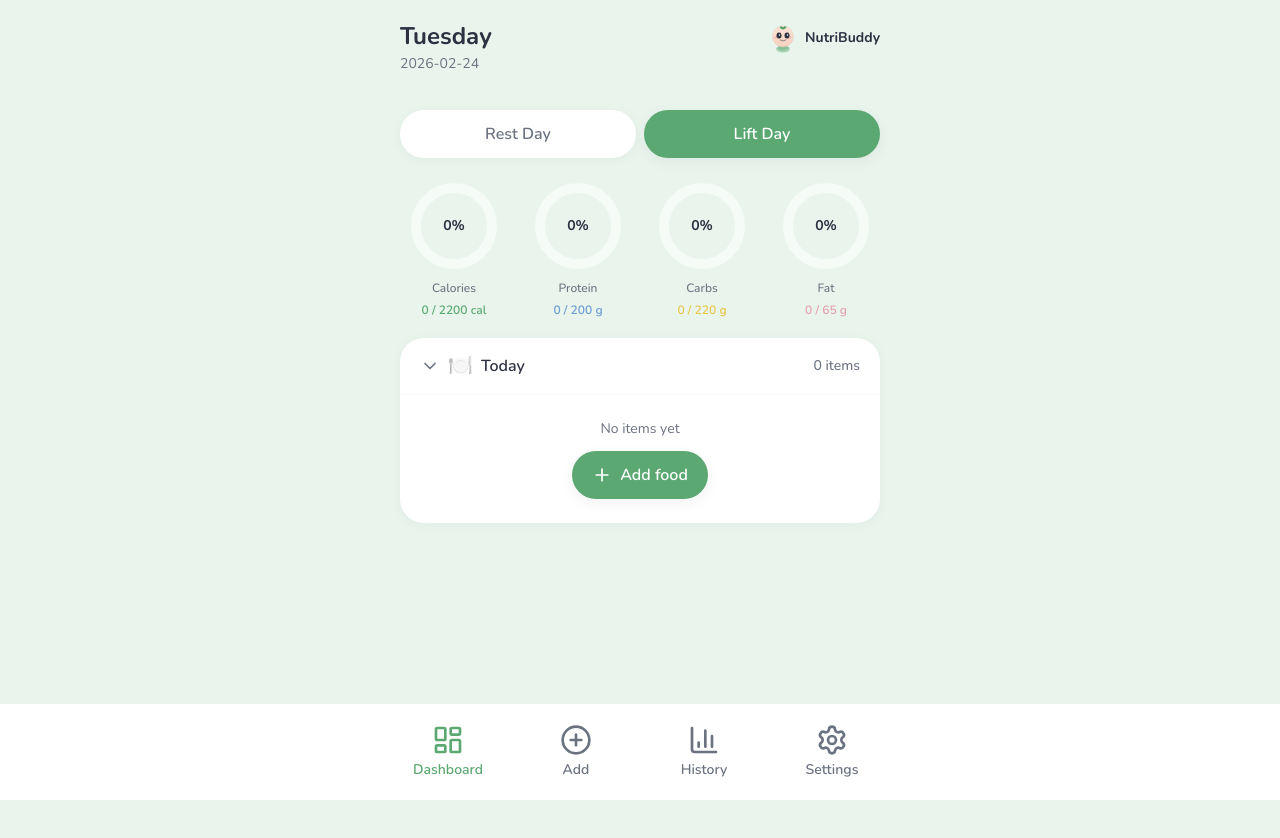
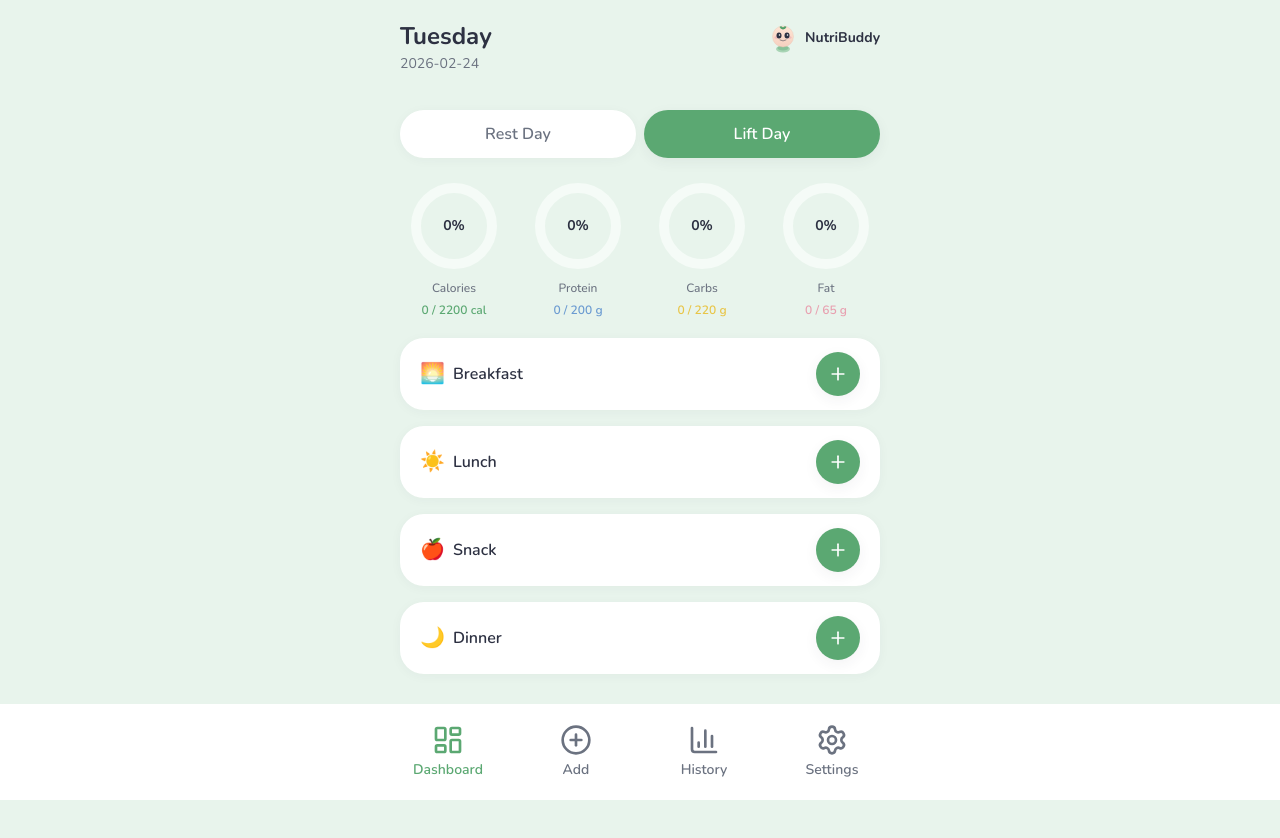
Before and after one commit to DrivenMadness/macro-tracker, a React (Vite) app: page / in a window 1280 px wide. Shown: the top 838 px of the page. Built offline with nearby package versions, Linux system fonts and the light colour scheme.

Commit message:
meals split

```diff
--- a/src/App.tsx
+++ b/src/App.tsx
@@ -8,7 +8,7 @@ import { Settings as SettingsScreen } from './components/Settings';
 import { useDailyLog } from './hooks/useDailyLog';
 import { useFoodDatabase } from './hooks/useFoodDatabase';
 import { useWeightLog } from './hooks/useWeightLog';
-import type { EstimatedFood } from './lib/types';
+import type { EstimatedFood, MealType } from './lib/types';
 
 type Tab = 'dashboard' | 'add' | 'history' | 'settings';
 
@@ -159,7 +159,13 @@ function App() {
   const sectionsRef = useRef<(HTMLElement | null)[]>([]);
 
   const [addFoodOpen, setAddFoodOpen] = useState(false);
+  const [addFoodMealType, setAddFoodMealType] = useState<MealType | null>(null);
   const [weightSaved, setWeightSaved] = useState(false);
+
+  const openAddFood = (mealType?: MealType) => {
+    setAddFoodMealType(mealType ?? null);
+    setAddFoodOpen(true);
+  };
 
   const dailyLog = useDailyLog();
   const { addEntry, addEntries } = dailyLog;
@@ -176,15 +182,17 @@ function App() {
       fat: number;
       fiber?: number;
       quantity?: number;
-    }
+    },
+    mealType?: MealType
   ) => {
     flushSync(() => {
-      addEntry(entry);
+      addEntry(entry, mealType ?? addFoodMealType ?? 'breakfast');
     });
     setAddFoodOpen(false);
   };
 
   const handlePhotoScanConfirm = (items: EstimatedFood[], saveToDb: boolean) => {
+    const mealType = addFoodMealType ?? 'lunch';
     addEntries(
       items.map((item) => ({
         food_item_id: null,
@@ -195,7 +203,8 @@ function App() {
         fat: item.fat,
         fiber: item.fiber,
         quantity: 1,
-      }))
+      })),
+      mealType
     );
     items.forEach((item) => {
       if (saveToDb && item.name.trim()) {
@@ -216,7 +225,8 @@ function App() {
     entry: { custom_name: string; calories: number; protein: number; carbs: number; fat: number },
     saveToDb: boolean
   ) => {
-    addEntry({
+    addEntry(
+      {
         food_item_id: null,
         custom_name: entry.custom_name,
         calories: entry.calories,
@@ -224,7 +234,9 @@ function App() {
         carbs: entry.carbs,
         fat: entry.fat,
         quantity: 1,
-    });
+      },
+      addFoodMealType ?? 'breakfast'
+    );
     if (saveToDb && entry.custom_name.trim()) {
       addFood({
         name: entry.custom_name.trim(),
@@ -346,7 +358,7 @@ function App() {
           >
             <Dashboard
               dailyLog={dailyLog}
-              onAddFood={() => setAddFoodOpen(true)}
+              onAddFood={openAddFood}
               foods={foods}
             />
           </section>
@@ -367,7 +379,7 @@ function App() {
               logWeight={logWeight}
               weightSaved={weightSaved}
               setWeightSaved={setWeightSaved}
-              onAddFood={() => setAddFoodOpen(true)}
+              onAddFood={() => openAddFood()}
             />
           </section>
           <section
@@ -403,6 +415,7 @@ function App() {
 
       {addFoodOpen && (
         <AddFood
+          initialMealType={addFoodMealType}
           onAdd={handleFoodAdded}
           onPhotoScanConfirm={handlePhotoScanConfirm}
           onManualAdd={handleManualAdd}
--- a/src/components/AddFood.tsx
+++ b/src/components/AddFood.tsx
@@ -3,11 +3,13 @@ import { X, Camera, Edit3 } from 'lucide-react';
 import { FoodSearch } from './FoodSearch';
 import { PhotoScan } from './PhotoScan';
 import { ManualAdd } from './ManualAdd';
-import type { FoodItem } from '../lib/types';
+import type { FoodItem, MealType } from '../lib/types';
 import type { EstimatedFood } from '../lib/types';
 
 interface AddFoodProps {
-  onAdd: (entry: {
+  initialMealType?: MealType | null;
+  onAdd: (
+    entry: {
       food_item_id: string | null;
       custom_name: string | null;
       calories: number;
@@ -16,18 +18,22 @@ interface AddFoodProps {
       fat: number;
       fiber?: number;
       quantity?: number;
-  }) => void;
+    },
+    mealType?: MealType
+  ) => void;
   onPhotoScanConfirm: (items: EstimatedFood[], saveToDb: boolean) => void;
   onManualAdd: (entry: { custom_name: string; calories: number; protein: number; carbs: number; fat: number }, saveToDb: boolean) => void;
   onClose: () => void;
   foods: FoodItem[];
 }
 
-export function AddFood({ onAdd, onPhotoScanConfirm, onManualAdd, onClose, foods }: AddFoodProps) {
+export function AddFood({ initialMealType, onAdd, onPhotoScanConfirm, onManualAdd, onClose, foods }: AddFoodProps) {
   const [view, setView] = useState<'search' | 'photo' | 'manual'>('search');
+  const mealType = initialMealType ?? 'breakfast';
 
   const handleSelect = (food: FoodItem, quantity: number) => {
-    onAdd({
+    onAdd(
+      {
         food_item_id: food.id,
         custom_name: null,
         calories: food.calories,
@@ -36,7 +42,9 @@ export function AddFood({ onAdd, onPhotoScanConfirm, onManualAdd, onClose, foods
         fat: food.fat,
         fiber: food.fiber,
         quantity,
-    });
+      },
+      mealType
+    );
   };
 
   return (
--- a/src/components/Dashboard.tsx
+++ b/src/components/Dashboard.tsx
@@ -1,9 +1,16 @@
 import { useMemo } from 'react';
 import { useDailyLog } from '../hooks/useDailyLog';
 import { useMacroTargets } from '../hooks/useMacroTargets';
-import type { FoodItem } from '../lib/types';
+import type { FoodItem, MealType } from '../lib/types';
 import { ProgressRing } from './ProgressRing';
 import { MealSection } from './MealSection';
+
+const MEAL_SECTIONS: { type: MealType; title: string; emoji: string }[] = [
+  { type: 'breakfast', title: 'Breakfast', emoji: '🌅' },
+  { type: 'lunch', title: 'Lunch', emoji: '☀️' },
+  { type: 'snack', title: 'Snack', emoji: '🍎' },
+  { type: 'dinner', title: 'Dinner', emoji: '🌙' },
+];
 
 const DAY_LABELS: Record<string, string> = {
   Mon: 'Monday',
@@ -17,7 +24,7 @@ const DAY_LABELS: Record<string, string> = {
 
 interface DashboardProps {
   dailyLog: ReturnType<typeof useDailyLog>;
-  onAddFood: () => void;
+  onAddFood: (mealType?: MealType) => void;
   foods: FoodItem[];
 }
 
@@ -123,17 +130,21 @@ export function Dashboard({ dailyLog, onAddFood, foods }: DashboardProps) {
         />
       </div>
 
-      {/* Today's log with emoji */}
+      {/* Meal sections: Breakfast, Lunch, Snack, Dinner */}
       <div className="space-y-4">
+        {MEAL_SECTIONS.map(({ type, title, emoji }) => (
           <MealSection
-          title="Today"
-          emoji="🍽️"
-          entries={entries}
+            key={type}
+            title={title}
+            emoji={emoji}
+            mealType={type}
+            entries={entries.filter((e) => e.meal_type === type)}
             foodById={foodById}
             onAdd={onAddFood}
             onRemove={removeEntry}
             onUpdateEntry={updateEntry}
           />
+        ))}
       </div>
     </div>
   );
--- a/src/components/MealSection.tsx
+++ b/src/components/MealSection.tsx
@@ -1,6 +1,6 @@
 import { useState } from 'react';
 import { ChevronDown, ChevronRight, Plus, Trash2, Pencil, Check, X } from 'lucide-react';
-import type { MealEntry } from '../lib/types';
+import type { MealEntry, MealType } from '../lib/types';
 import type { FoodItem } from '../lib/types';
 
 const PORTION_OPTIONS = [
@@ -22,9 +22,10 @@ function formatPortionSuffix(quantity: number): string {
 interface MealSectionProps {
   title: string;
   emoji?: string;
+  mealType?: MealType;
   entries: MealEntry[];
   foodById: (id: string | null) => FoodItem | undefined;
-  onAdd: () => void;
+  onAdd: (mealType?: MealType) => void;
   onRemove: (entryId: string) => void;
   onUpdateEntry: (
     entryId: string,
@@ -42,6 +43,7 @@ interface MealSectionProps {
 export function MealSection({
   title,
   emoji,
+  mealType,
   entries,
   foodById,
   onAdd,
@@ -61,6 +63,31 @@ export function MealSection({
     }),
     { calories: 0, protein: 0, carbs: 0, fat: 0 }
   );
+
+  const handleAdd = () => onAdd(mealType);
+
+  const isEmpty = entries.length === 0;
+
+  if (isEmpty) {
+    return (
+      <section className="rounded-3xl bg-[var(--color-card)] overflow-hidden shadow-[var(--shadow-card)] tap-bounce">
+        <div className="w-full flex items-center justify-between gap-2 px-5 py-3.5 min-h-[48px]">
+          <span className="flex items-center gap-2">
+            {emoji && <span className="text-xl" role="img" aria-hidden>{emoji}</span>}
+            <span className="font-semibold text-[var(--color-text)]">{title}</span>
+          </span>
+          <button
+            type="button"
+            onClick={handleAdd}
+            className="flex items-center justify-center rounded-full bg-[var(--color-accent)] text-white p-2.5 min-h-[44px] min-w-[44px] shadow-[var(--shadow-soft)] tap-bounce"
+            aria-label={`Add food to ${title}`}
+          >
+            <Plus className="w-5 h-5" />
+          </button>
+        </div>
+      </section>
+    );
+  }
 
   return (
     <section className="rounded-3xl bg-[var(--color-card)] overflow-hidden shadow-[var(--shadow-card)] tap-bounce">
@@ -86,19 +113,6 @@ export function MealSection({
 
       {expanded && (
         <div className="border-t border-[var(--color-card-soft)]">
-          {entries.length === 0 ? (
-            <div className="px-5 py-6 flex flex-col items-center gap-3">
-              <p className="text-sm text-[var(--color-text-muted)]">No items yet</p>
-              <button
-                type="button"
-                onClick={onAdd}
-                className="flex items-center justify-center gap-2 rounded-full bg-[var(--color-accent)] text-white font-semibold px-5 py-3 min-h-[48px] shadow-[var(--shadow-soft)] tap-bounce animate-pop-in"
-              >
-                <Plus className="w-5 h-5" />
-                Add food
-              </button>
-            </div>
-          ) : (
             <ul className="divide-y divide-[var(--color-card-soft)]">
               {entries.map((entry) => {
                 const food = entry.food_item_id ? foodById(entry.food_item_id) : null;
@@ -192,23 +206,20 @@ export function MealSection({
                 );
               })}
             </ul>
-          )}
 
-          {expanded && entries.length > 0 && (
           <div className="px-5 py-3 flex items-center justify-between border-t border-[var(--color-card-soft)] bg-[var(--color-card-soft)]">
             <span className="text-sm font-medium text-[var(--color-text-muted)]">
               Subtotal: {subtotal.calories} cal, {subtotal.protein}g protein
             </span>
             <button
               type="button"
-                onClick={onAdd}
+              onClick={handleAdd}
               className="flex items-center justify-center gap-1 rounded-full border-2 border-[var(--color-accent)] text-[var(--color-accent)] font-semibold px-4 py-2 min-h-[44px] tap-bounce"
             >
               <Plus className="w-4 h-4" />
               Add
             </button>
           </div>
-          )}
         </div>
       )}
     </section>
--- a/src/hooks/useDailyLog.ts
+++ b/src/hooks/useDailyLog.ts
@@ -1,5 +1,5 @@
 import { useState, useCallback, useEffect } from 'react';
-import type { DailyLog, MealEntry, DayType } from '../lib/types';
+import type { DailyLog, MealEntry, DayType, MealType } from '../lib/types';
 
 const STORAGE_KEY_PREFIX = 'macrotracker-log-';
 
@@ -79,7 +79,8 @@ export function useDailyLog() {
   );
 
   const toMealEntry = useCallback(
-    (entry: {
+    (
+      entry: {
         food_item_id: string | null;
         custom_name: string | null;
         calories: number;
@@ -88,9 +89,11 @@ export function useDailyLog() {
         fat: number;
         fiber?: number;
         quantity?: number;
-    }): MealEntry => ({
+      },
+      mealType: MealType = 'breakfast'
+    ): MealEntry => ({
       id: generateId(),
-      meal_type: 'breakfast',
+      meal_type: mealType,
       food_item_id: entry.food_item_id,
       custom_name: entry.custom_name,
       calories: entry.calories,
@@ -115,12 +118,13 @@ export function useDailyLog() {
         fat: number;
         fiber?: number;
         quantity?: number;
-      }
+      },
+      mealType: MealType = 'breakfast'
     ) => {
       if (!log) return;
       persistLog({
         ...log,
-        entries: [...log.entries, toMealEntry(entry)],
+        entries: [...log.entries, toMealEntry(entry, mealType)],
       });
     },
     [log, persistLog, toMealEntry]
@@ -137,10 +141,11 @@ export function useDailyLog() {
         fat: number;
         fiber?: number;
         quantity?: number;
-      }>
+      }>,
+      mealType: MealType = 'lunch'
     ) => {
       if (!log || entriesToAdd.length === 0) return;
-      const newEntries = entriesToAdd.map((e) => toMealEntry(e));
+      const newEntries = entriesToAdd.map((e) => toMealEntry(e, mealType));
       persistLog({
         ...log,
         entries: [...log.entries, ...newEntries],
```
Lines whose indentation alone changed are shown as unchanged.
